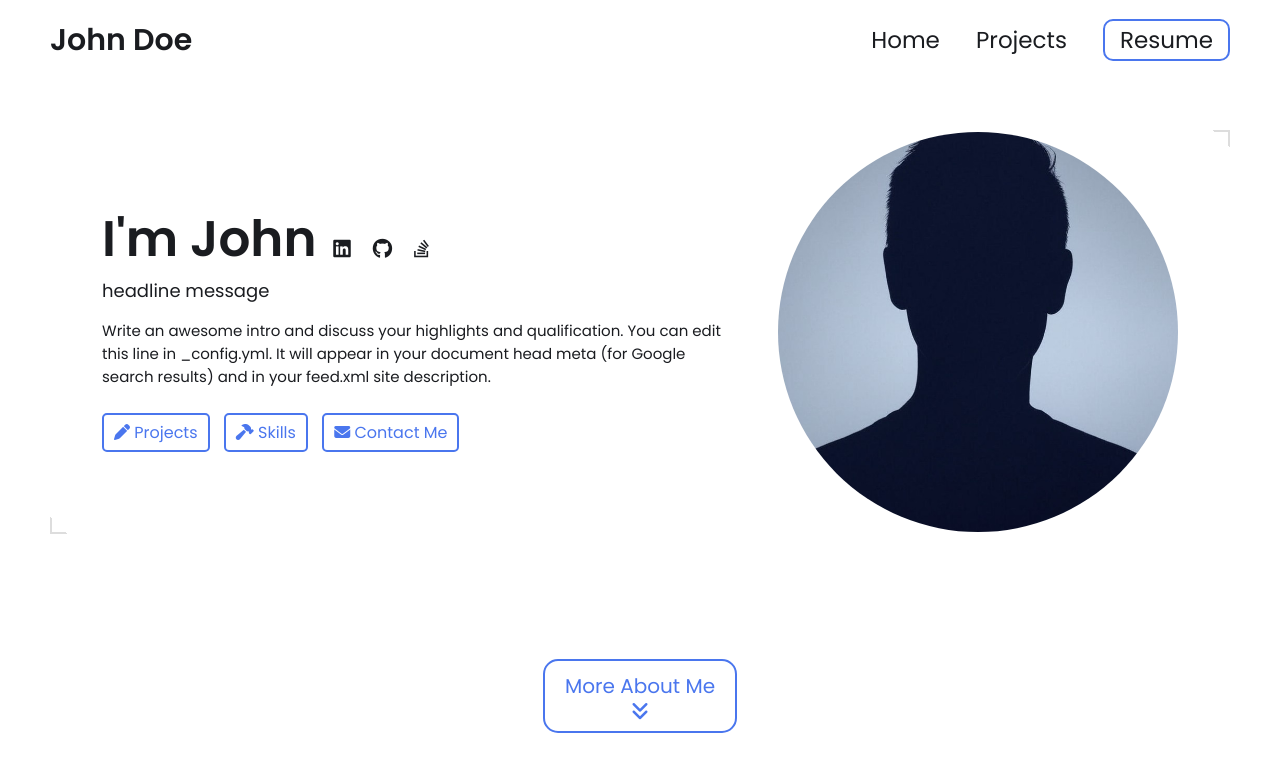
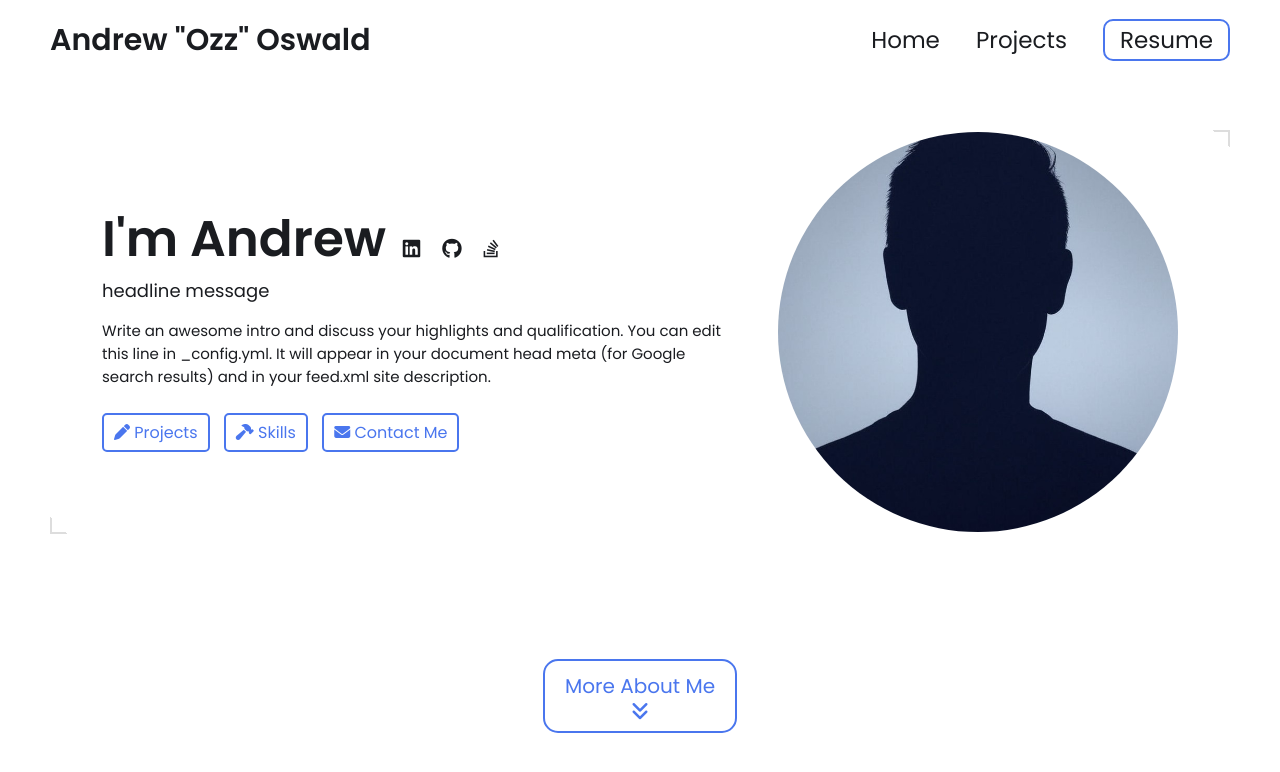
Before and after one commit to ozyrobot/ozyrobot.github.io, a Jekyll site: the page built from index.html, in a window 1280 px wide and 900 px high. Shown: the top 772 px of the window. Built offline with Jekyll 4.4.1, drawn with Linux system fonts in a browser that asks for light colours.

Commit message:
Update _config.yml
Test simple changes

```diff
--- a/_config.yml
+++ b/_config.yml
@@ -7,12 +7,12 @@
 
 # Main Page Setup
 
-title: John Doe's Portfolio # This is what shows up in the tab of the browser
+title: Ozy Design Portfolio # This is what shows up in the tab of the browser
 
 
 
 # Hero Section
-name: John Doe
+name: Andrew "Ozz" Oswald
 headline: headline message
 description: >- # dont remove this line. this will ignore all new lines until the next section
   Write an awesome intro and discuss your highlights and qualification. You can edit this
```
